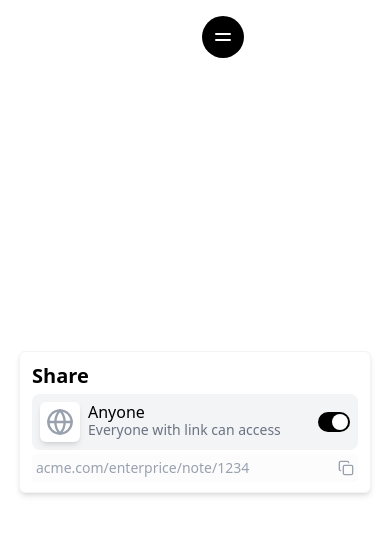
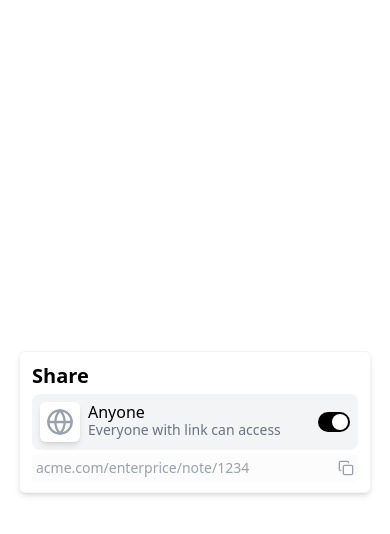
Before and after one commit to paul1029-ife/design-recreation, a React (Vite) app: page / in a window 390 px wide. Shown: the top 534 px of the page. Built offline with nearby package versions, Linux system fonts and the light colour scheme.

Commit message:
feat: Remove navbar from mobile.

```diff
--- a/src/components/Navbar.tsx
+++ b/src/components/Navbar.tsx
@@ -281,7 +281,7 @@ const PillNav: React.FC<PillNavProps> = ({
   } as React.CSSProperties;
 
   return (
-    <div className="absolute top-[1em] z-[1000] w-full right-1/3 md:w-auto md:left-auto">
+    <div className="absolute top-[1em] z-[1000] w-full hidden md:block md:right-1/3 md:w-auto md:left-auto">
       <nav
         className={`w-full md:w-max flex items-center justify-between md:justify-start box-border px-4 md:px-0 ${className}`}
         aria-label="Primary"
```
